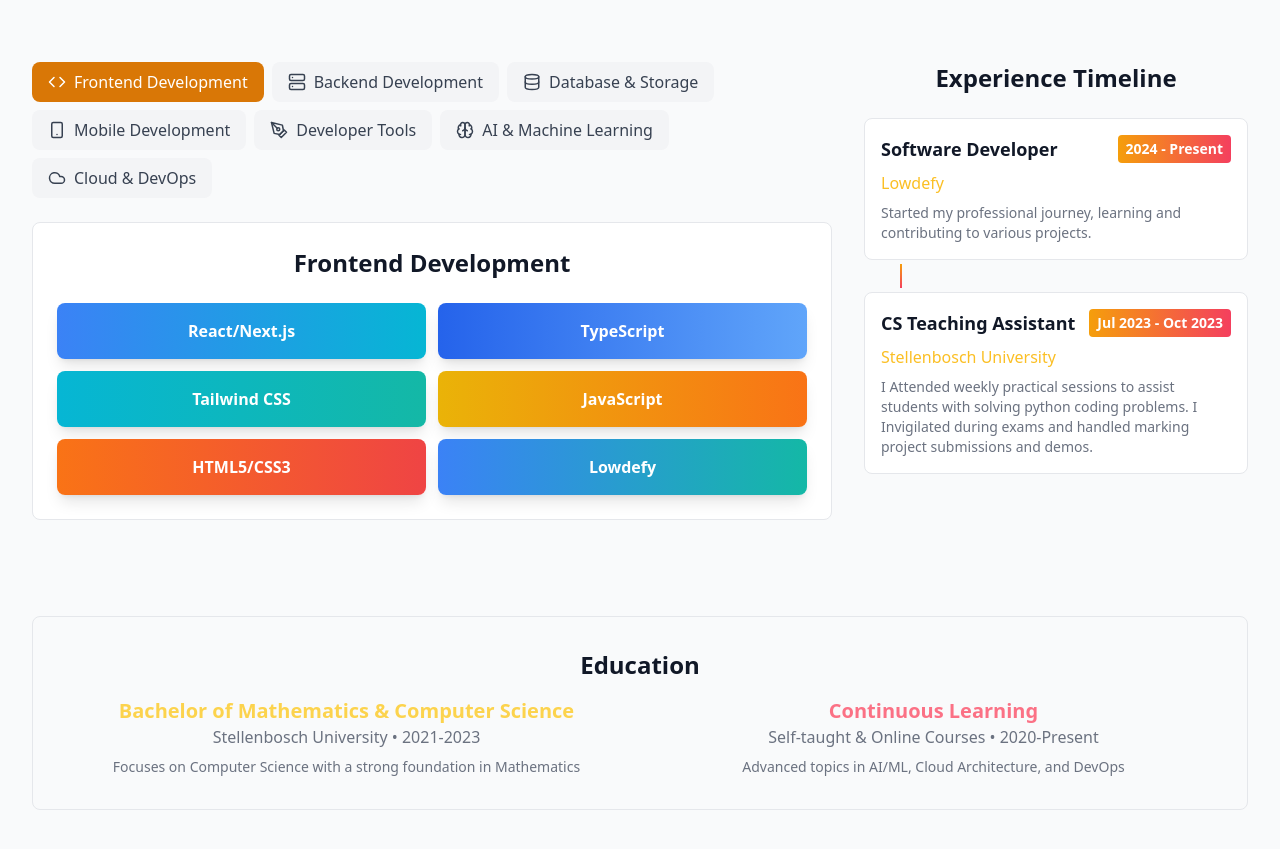
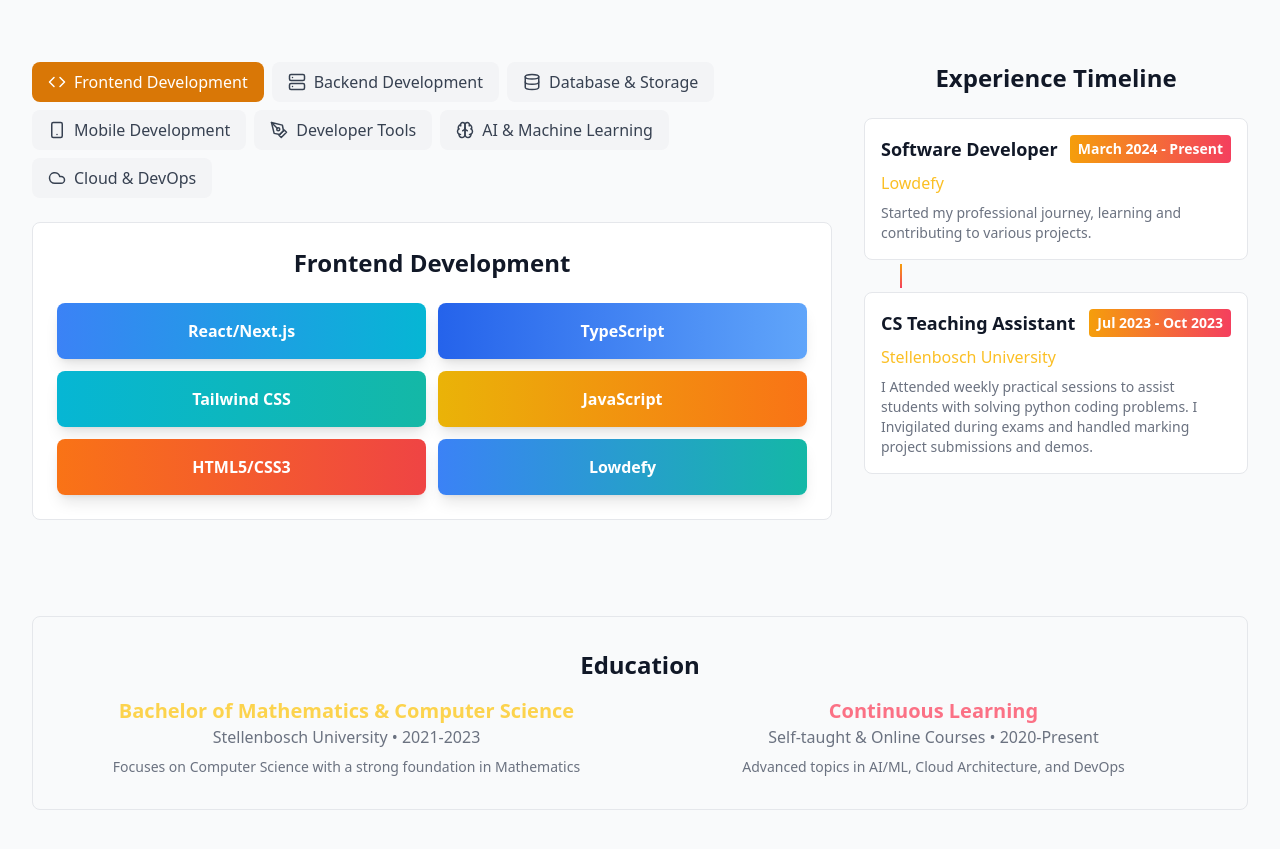
Before and after one commit to Saiby100/Personal-Site, a React (Vite) app: page / in a window 1280 px wide. Shown: the part 1940-2789 px from the top of the page. Built offline with nearby package versions, Linux system fonts and the light colour scheme; no server answers.

Commit message:
chore: Update experience date

```diff
--- a/src/components/Skills.tsx
+++ b/src/components/Skills.tsx
@@ -86,7 +86,7 @@ const Skills: React.FC = () => {
 
   const experience = [
     {
-      year: '2024 - Present',
+      year: 'March 2024 - Present',
       title: personal.title,
       company: 'Lowdefy',
       description: 'Started my professional journey, learning and contributing to various projects.',
```
